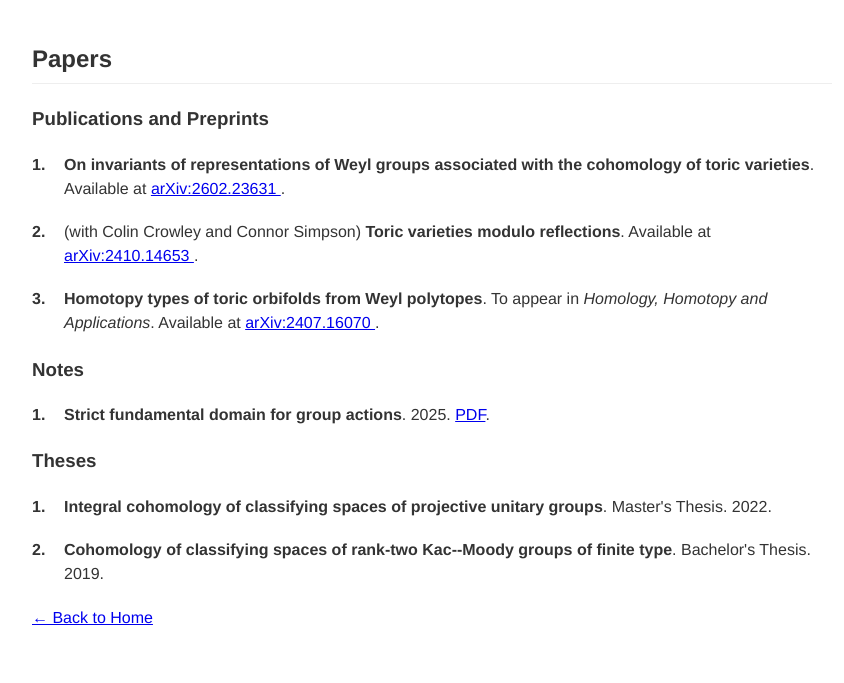
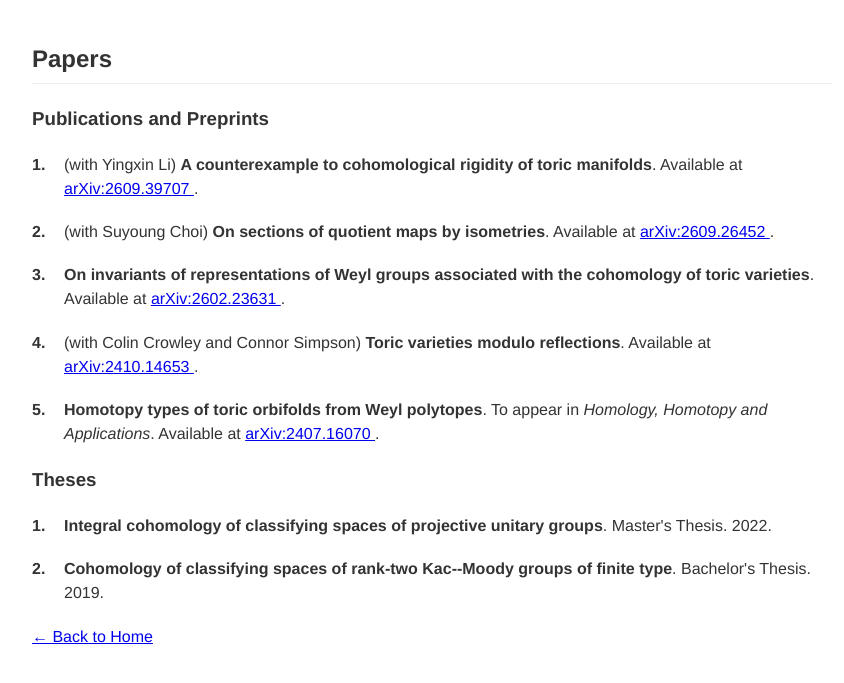
Before and after one commit to ggttaaoo/ggttaaoo.github.io, a Jekyll site: the page built from papers.md, in a window 1280 px wide. Shown: the top 683 px of the page, without its empty margins (208-1052 px from the left). Built offline with Jekyll 4.4.1, drawn with Linux system fonts in a browser that asks for light colours.

Commit message:
updated papers and status

```diff
--- a/_data/publications.yml
+++ b/_data/publications.yml
@@ -1,3 +1,13 @@
+- title: "A counterexample to cohomological rigidity of toric manifolds"
+  authors: "with Yingxin Li"
+  year: 2026
+  preprint: "2609.39707"
+
+- title: "On sections of quotient maps by isometries"
+  authors: "with Suyoung Choi"
+  year: 2026
+  preprint: "2609.26452"
+
 - title: "On invariants of representations of Weyl groups associated with the cohomology of toric varieties"
   authors: ""
   year: 2026
@@ -18,11 +28,6 @@
   preprint: "2407.16070"
 
 
-- title: "Strict fundamental domain for group actions"
-  year: 2025
-  note: true
-  file_link: "/assets/papers/strict_fundamental_domain.pdf"
-
 - title: "Integral cohomology of classifying spaces of projective unitary groups"
   type: "thesis"
   degree: "Master's Thesis"
```
Also changed, not shown: index.md (+2 -3 lines), 3 other files.
